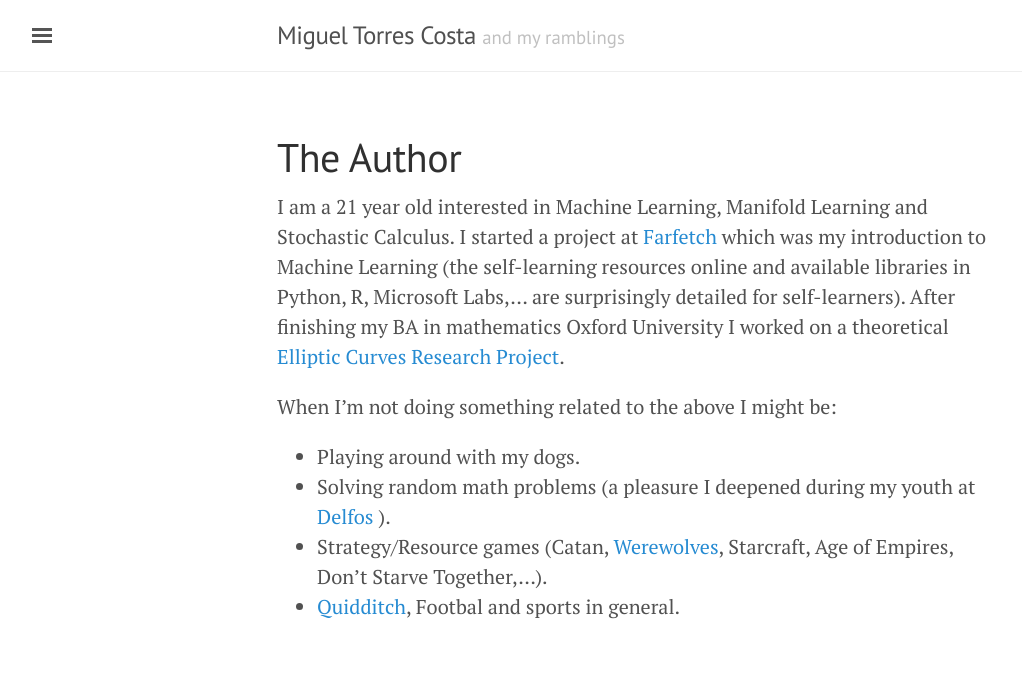
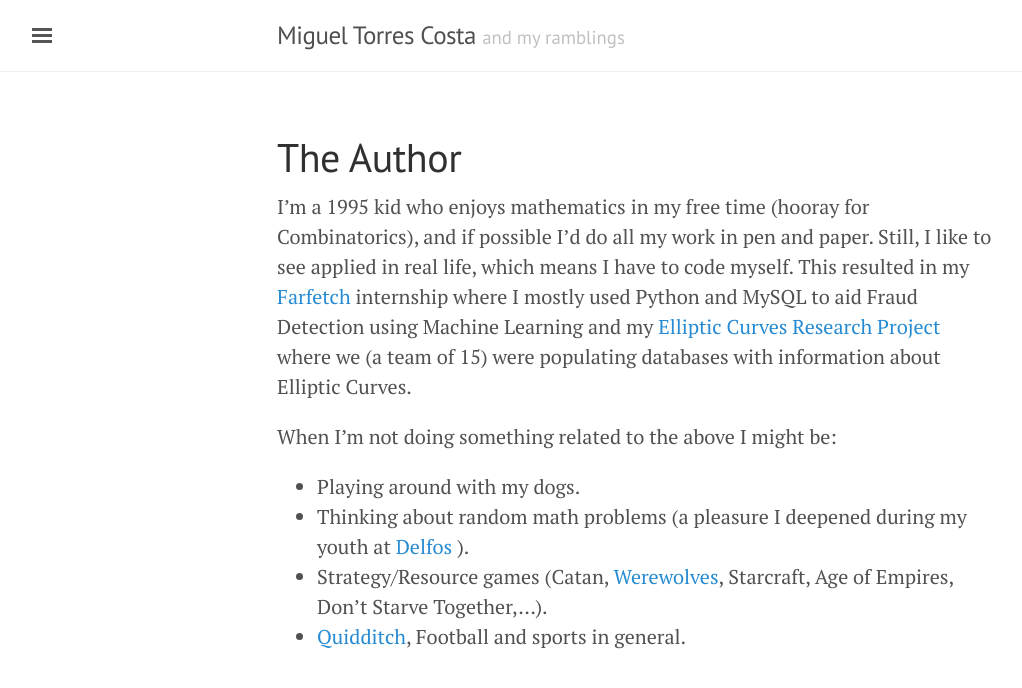
Before and after one commit to migueltorrescosta/migueltorrescosta.github.io, a Jekyll site: the page built from page_The_Author.md, in a window 1280 px wide. Shown: the top 688 px of the page, without its empty margins (3-1025 px from the left). Built offline with Jekyll 4.4.1, drawn with Linux system fonts in a browser that asks for light colours; nearby versions of some CDN libraries.

Commit message:
Updated content

```diff
--- a/page_The_Author.md
+++ b/page_The_Author.md
@@ -5,11 +5,11 @@ comments: false
 permalink: /the_author/
 ---
 
-I am a 21 year old interested in Machine Learning, Manifold Learning and Stochastic Calculus. I started a project at [Farfetch]({{site.baseurl}}/2014/07/23/Farfetch/) which was my introduction to Machine Learning (the self-learning resources online and available libraries in Python, R, Microsoft Labs,... are surprisingly detailed for self-learners). After finishing my BA in mathematics Oxford University I worked on a theoretical [Elliptic Curves Research Project]({{site.baseurl}}{% link _posts/2015-09-18-Elliptic-Curves.md %}).
+I'm a 1995 kid who enjoys mathematics in my free time (hooray for Combinatorics), and if possible I'd do all my work in pen and paper. Still, I like to see applied in real life, which means I have to code myself. This resulted in my [Farfetch]({{site.baseurl}}{% link _posts/2014-07-23-Farfetch.md %}) internship where I mostly used Python and MySQL to aid Fraud Detection using Machine Learning and my [Elliptic Curves Research Project]({{site.baseurl}}{% link _posts/2015-09-18-Elliptic-Curves.md %}) where we (a team of 15) were populating databases with information about Elliptic Curves.
 
 When I'm not doing something related to the above I might be:
 
 - Playing around with my dogs.
-- Solving random math problems (a pleasure I deepened during my youth at [Delfos]({{site.baseurl}}{% link _posts/2013-09-29-Delfos.md %}) ).
+- Thinking about random math problems (a pleasure I deepened during my youth at [Delfos]({{site.baseurl}}{% link _posts/2013-09-29-Delfos.md %}) ).
 - Strategy/Resource games (Catan, [Werewolves](https://en.wikipedia.org/wiki/Mafia_(party_game)), Starcraft, Age of Empires, Don't Starve Together,...).
-- [Quidditch](http://www.ouqc.uk/), Footbal and sports in general.
+- [Quidditch](http://www.ouqc.uk/), Football and sports in general.
```
